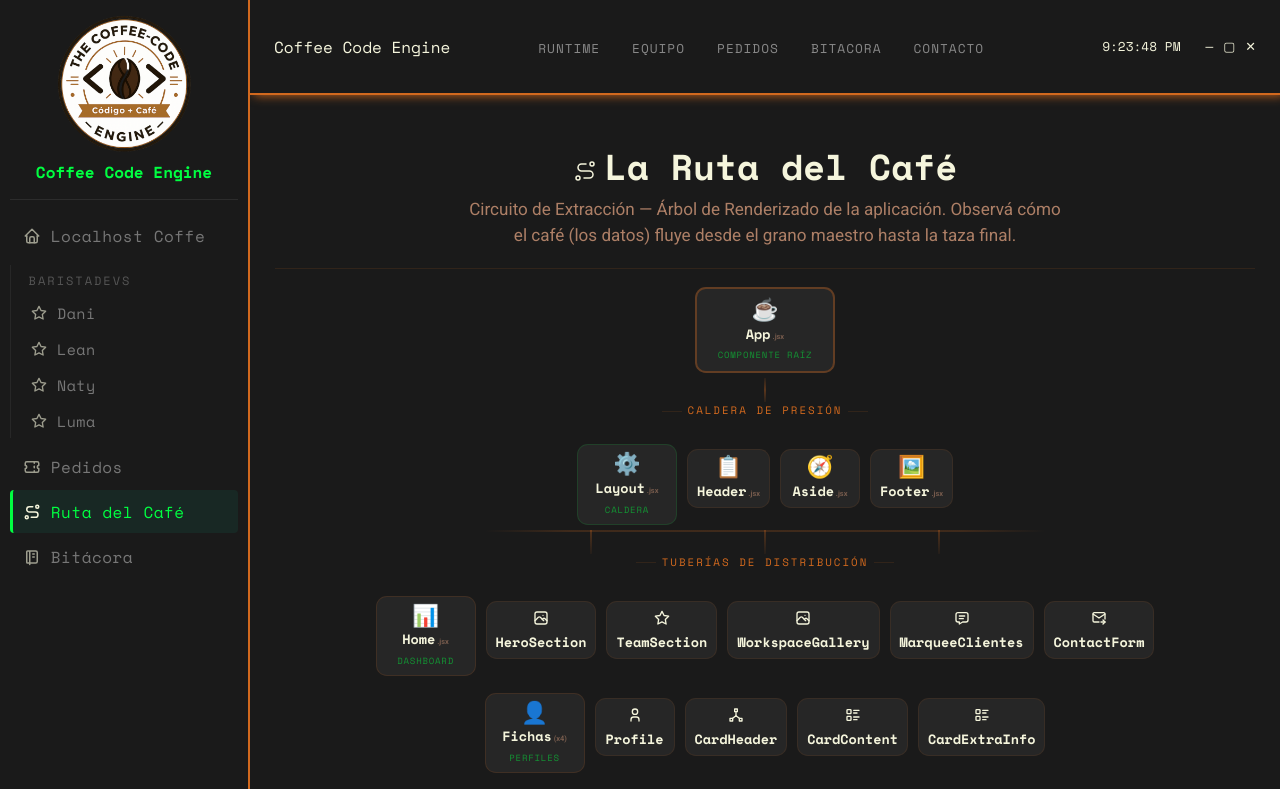
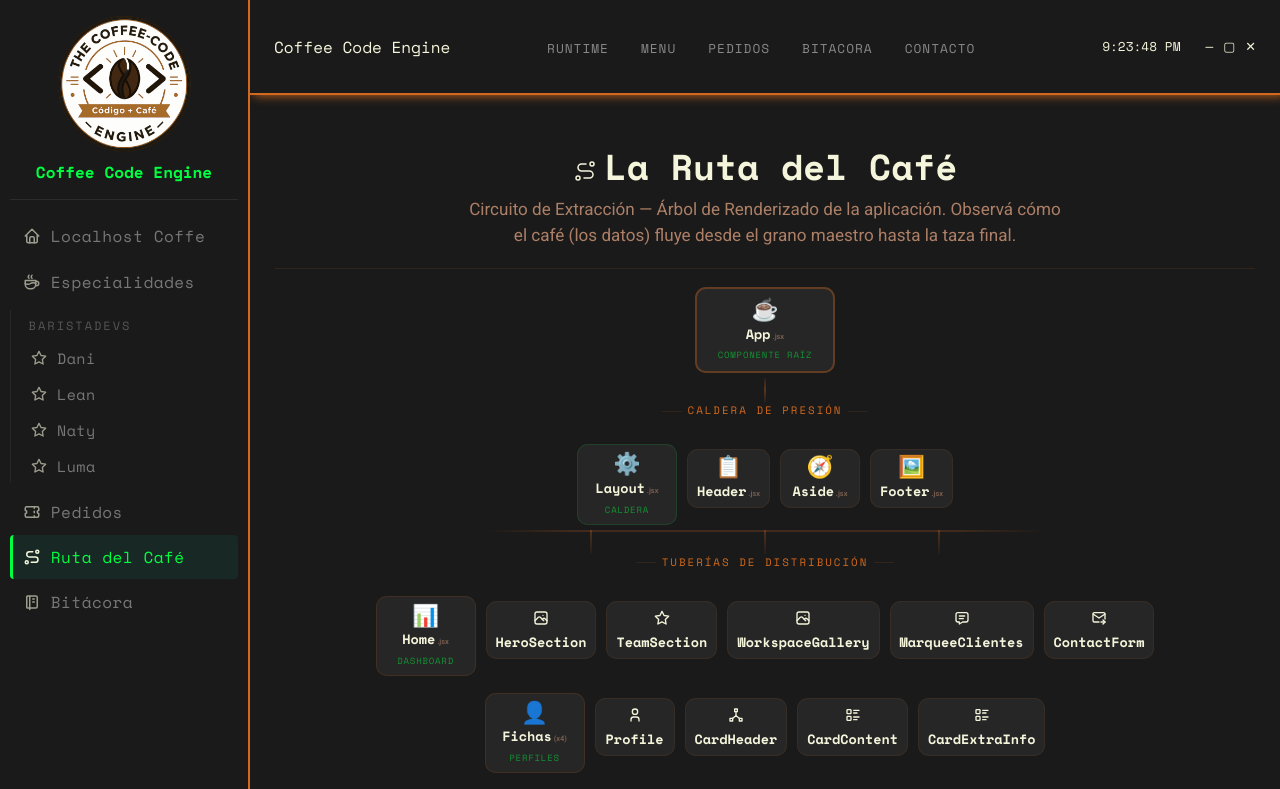
Before and after one commit to Lean-R/frontend-tpg2-react, a React (Vite) app: page /coffee-route in a window 1280 px wide. Shown: the top 789 px of the page. Built offline with nearby package versions, Linux system fonts and the light colour scheme.

Commit message:
feat: agregar pagina de menu al sidebar

```diff
--- a/src/components/aside/index.jsx
+++ b/src/components/aside/index.jsx
@@ -8,6 +8,7 @@ import {
   IconTicket,
   IconRoute,
 } from "@tabler/icons-react";
+import { IconCoffee } from "@tabler/icons-react";
 
 const Aside = ({ onClose }) => {
   const handleNavClick = () => {
@@ -41,6 +42,19 @@ const Aside = ({ onClose }) => {
           <IconHome className={styles.nav_icon} size={18} />
           Localhost Coffe
         </NavLink>
+
+        <NavLink
+          to="/coffee-menu"
+          end
+          className={({ isActive }) =>
+            isActive ? `${styles.nav_link} ${styles.active}` : styles.nav_link
+          }
+          onClick={handleNavClick}
+        >
+          <IconCoffee className={styles.nav_icon} size={18} />
+          Especialidades
+        </NavLink>
+
 
         <div className={styles.nav_section}>
           <span className={styles.nav_section_title}>BaristaDevs</span>
--- a/src/components/nav/index.jsx
+++ b/src/components/nav/index.jsx
@@ -45,7 +45,7 @@ const Nav = ({ onToggleSidebar, sidebarOpen }) => {
 
       <ul className={styles.nav_links} id="nav-menu">
         <li><HashLink to="/#hero">RUNTIME</HashLink></li>
-        <li><HashLink to="/#team">EQUIPO</HashLink></li>
+        <li><NavLink to="/coffee-menu">MENU</NavLink></li>
         <li><NavLink to="/tickets">PEDIDOS</NavLink></li>
         <li><NavLink to="/bitacora">BITACORA</NavLink></li>
         <li><HashLink to="/#contact">CONTACTO</HashLink></li>
```
